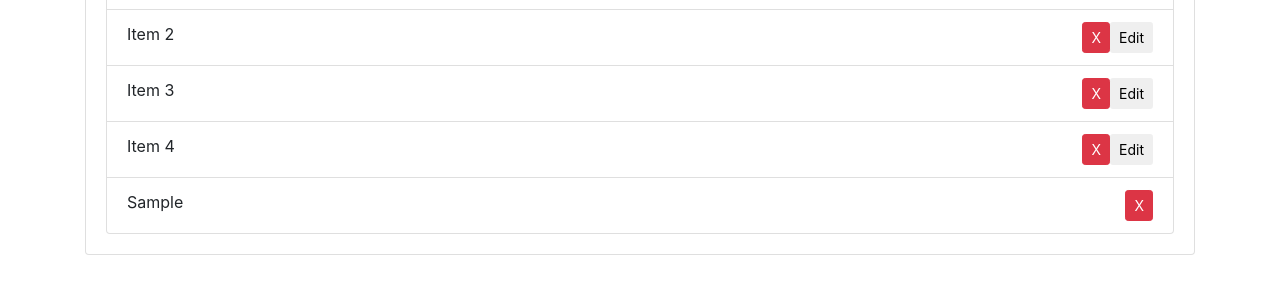
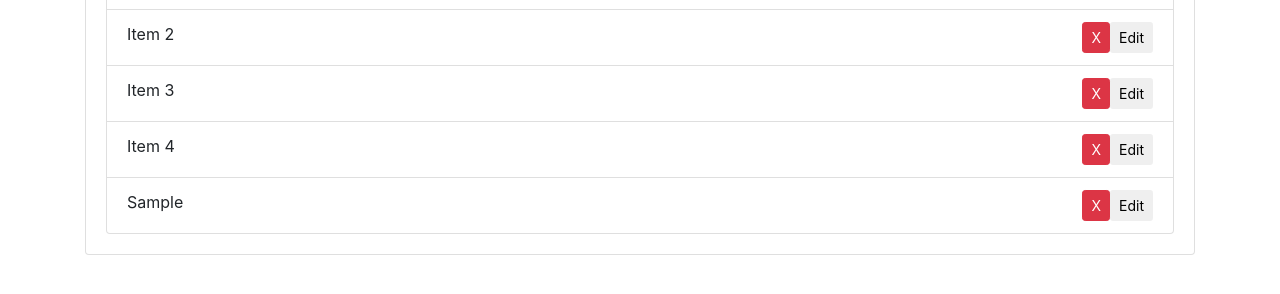
Before and after one commit to Mayukh360/Delete-button-by-DOM, a plain HTML site: page index.html in a window 1280 px wide. Both pictures are taken after typing "Sample" into the empty fields and a click on the input "Submit". Shown: the part 324-618 px from the top of the page. Drawn offline with nearby package versions, Linux system fonts and the light colour scheme.

Commit message:
Final Change

```diff
--- a/dom.js
+++ b/dom.js
@@ -32,8 +32,17 @@ function addItem(e){
   // Append text node
   deleteBtn.appendChild(document.createTextNode('X'));
 
+ //Edit button
+  let editBtn = document.createElement('button');
+
+  editBtn.className = 'btn  btn-sm float-right Edit';
+
+  editBtn.appendChild(document.createTextNode('Edit'));
+
   // Append button to li
-  li.appendChild(deleteBtn);
+  li.appendChild(deleteBtn );
+  li.prepend(editBtn)
+
 
   // Append li to list
   itemList.appendChild(li);
@@ -100,3 +109,10 @@ let editBtn3 = document.createElement('button');
 editBtn3.className = 'btn  btn-sm float-right Edit';
 editBtn3.appendChild(document.createTextNode('Edit'));
 d.prepend(editBtn3)
+
+
+
+
+
+
+//Question--9
```
Also changed, not shown: index.html (+7 -2 lines).
